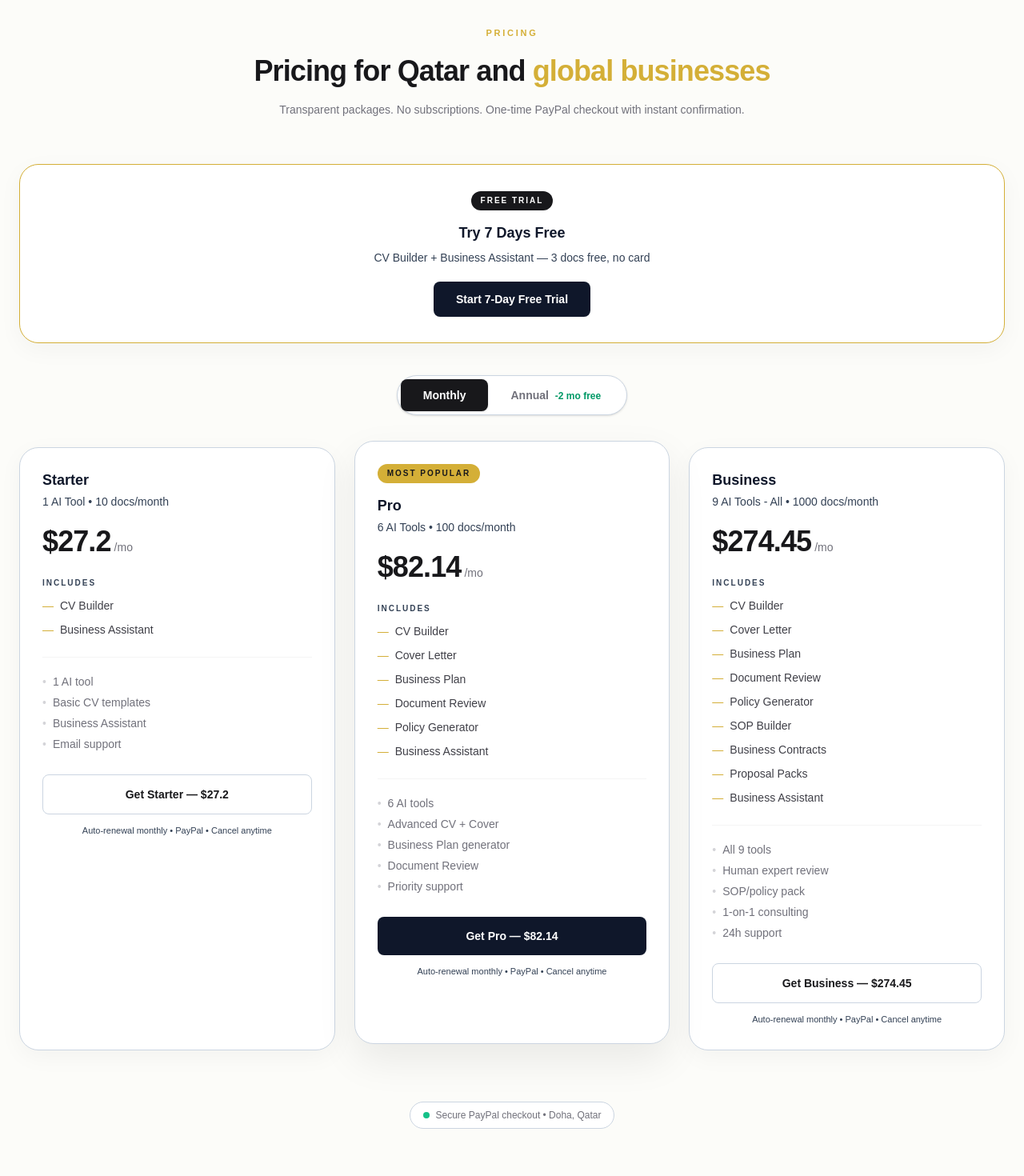
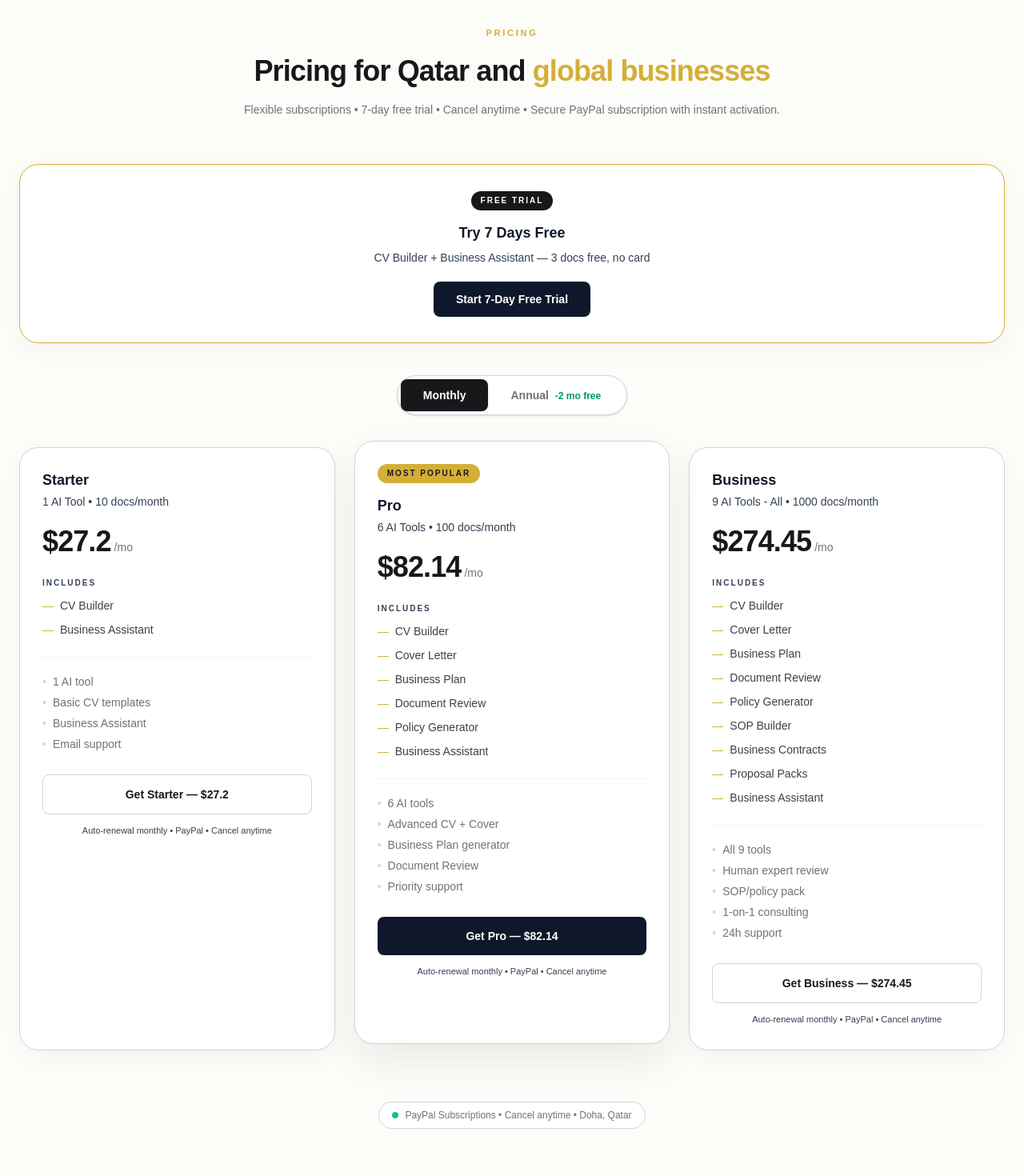
Before and after one commit to tmgbusinessconsultant-stack/tmg-saas, a Next.js app in the folder frontend/: page /pricing in a window 1280 px wide. Shown: the part 140-1610 px from the top of the page at 80% size. Built offline with nearby package versions, Linux system fonts and the light colour scheme; no server answers.

Commit message:
fix: pricing now correctly says subscription with 7-day free trial, matches PayPal subscription model

```diff
--- a/frontend/src/app/pricing/page.tsx
+++ b/frontend/src/app/pricing/page.tsx
@@ -2,15 +2,14 @@ import type { Metadata } from "next";
 import PricingCheckout from "./pricing-checkout";
 
 export const metadata: Metadata = {
-  title: "Pricing | TMG - Packages for Qatar & Global Businesses",
-  description: "Choose a TMG package and complete a secure one-time PayPal checkout. Business setup, branding, and growth solutions.",
+  title: "Pricing | TMG - Subscription Plans with 7-Day Free Trial",
+  description: "Flexible monthly and annual subscription plans for Qatar and global businesses. Try 7 days free. PayPal subscriptions - cancel anytime. CV builder, business AI tools.",
 };
 
 export default function PricingPage() {
   return (
     <div className="min-h-[80vh] bg-[#FCFCF9]">
       <div className="max-w-7xl mx-auto px-6 py-16 md:py-24">
-        {/* Header - Matching Contact & Gallery */}
         <div className="text-center max-w-3xl mx-auto">
           <p className="text-[#D4AF37] uppercase tracking-[0.25em] text-[11px] font-bold">
             Pricing
@@ -19,20 +18,18 @@ export default function PricingPage() {
             Pricing for Qatar and <span className="text-[#D4AF37]">global businesses</span>
           </h1>
           <p className="mt-4 text-zinc-500 max-w-2xl mx-auto leading-relaxed">
-            Transparent packages. No subscriptions. One-time PayPal checkout with instant confirmation.
+            Flexible subscriptions • 7-day free trial • Cancel anytime • Secure PayPal subscription with instant activation.
           </p>
         </div>
 
-        {/* Checkout Component */}
         <div className="mt-14">
           <PricingCheckout />
         </div>
 
-        {/* Trust Footer */}
         <div className="mt-16 flex justify-center">
           <div className="inline-flex items-center gap-2 rounded-full border border-zinc-200 bg-white px-4 py-2 text-xs text-zinc-500">
             <span className="h-2 w-2 rounded-full bg-emerald-500 animate-pulse" />
-            Secure PayPal checkout • Doha, Qatar
+            PayPal Subscriptions • Cancel anytime • Doha, Qatar
           </div>
         </div>
       </div>
```
Also changed, not shown: frontend/src/app/pricing/pricing-checkout.tsx (line endings or trailing spaces).
